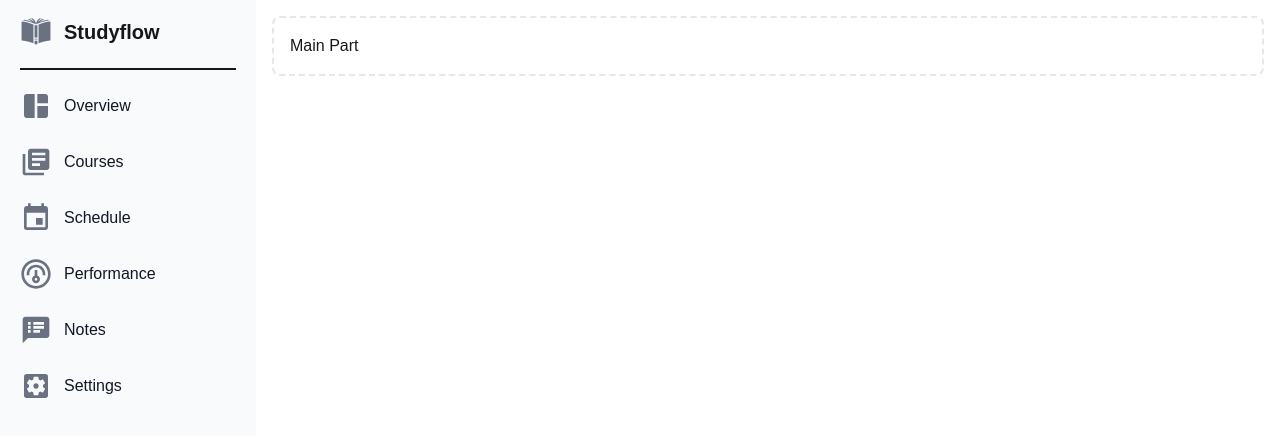
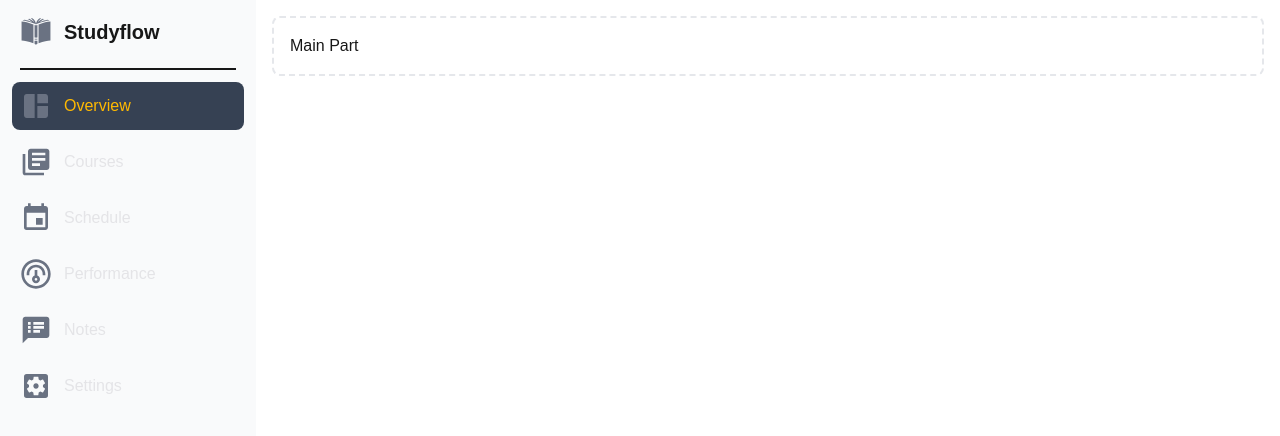
Before and after one commit to erfanbr/pp_learning-progress-tracker, a Next.js app: page / in a window 1280 px wide. Shown: the top 436 px of the page. Built offline with nearby package versions, Linux system fonts and the light colour scheme.

Commit message:
[Sidebar - active page effect]

```diff
--- a/app/NavBar.tsx
+++ b/app/NavBar.tsx
@@ -1,33 +1,41 @@
+'use client';
 import React from "react";
 import Link from "next/link";
 import {GiBookCover} from "react-icons/gi";
-import {MdLibraryBooks, MdSpaceDashboard, MdEvent, MdSpeakerNotes, MdSettingsApplications  } from "react-icons/md";
-import { CgPerformance } from "react-icons/cg";
-
+import {MdLibraryBooks, MdSpaceDashboard, MdEvent, MdSpeakerNotes, MdSettingsApplications} from "react-icons/md";
+import {CgPerformance} from "react-icons/cg";
+import {usePathname} from "next/navigation";
 
 
 export default function NavBar() {
-    const sideBarIconStyle = "w-8 h-8 text-gray-500 transition duration-75 dark:text-gray-400 group-hover:text-gray-900 dark:group-hover:text-white";
+    const currentPath = usePathname();
+    // console.log(currentPath);
+
+    const sideBarIconStyle = "w-8 h-8 text-gray-500 transition duration-75 dark:text-gray-400 group-hover:text-gray-900 dark:group-hover:text-white"
+
     const links = [
         {label: "Overview", href: "/", icon: <MdSpaceDashboard className={sideBarIconStyle}/>},
         {label: "Courses", href: "/courses", icon: <MdLibraryBooks className={sideBarIconStyle}/>},
-        {label: "Schedule", href: "/", icon: <MdEvent className={sideBarIconStyle}/>},
-        {label: "Performance", href: "/", icon: <CgPerformance className={sideBarIconStyle}/>},
-        {label: "Notes", href: "/", icon: <MdSpeakerNotes className={sideBarIconStyle}/>},
-        {label: "Settings", href: "/", icon: <MdSettingsApplications className={sideBarIconStyle}/>},
+        {label: "Schedule", href: "/schedule", icon: <MdEvent className={sideBarIconStyle}/>},
+        {label: "Performance", href: "/performance", icon: <CgPerformance className={sideBarIconStyle}/>},
+        {label: "Notes", href: "/notes", icon: <MdSpeakerNotes className={sideBarIconStyle}/>},
+        {label: "Settings", href: "/settings", icon: <MdSettingsApplications className={sideBarIconStyle}/>},
     ]
+
+
     return (
         <>
-            <button data-drawer-target="default-sidebar" data-drawer-toggle="default-sidebar"
-                    aria-controls="default-sidebar" type="button"
-                    className="inline-flex items-center p-2 mt-2 ms-3 text-sm text-gray-500 rounded-lg sm:hidden hover:bg-gray-100 focus:outline-none focus:ring-2 focus:ring-gray-200 dark:text-gray-400 dark:hover:bg-gray-700 dark:focus:ring-gray-600">
-                <span className="sr-only">Open sidebar</span>
-                <svg className="w-6 h-6" aria-hidden="true" fill="currentColor" viewBox="0 0 20 20"
-                     xmlns="http://www.w3.org/2000/svg">
-                    <path clip-rule="evenodd" fill-rule="evenodd"
-                          d="M2 4.75A.75.75 0 012.75 4h14.5a.75.75 0 010 1.5H2.75A.75.75 0 012 4.75zm0 10.5a.75.75 0 01.75-.75h7.5a.75.75 0 010 1.5h-7.5a.75.75 0 01-.75-.75zM2 10a.75.75 0 01.75-.75h14.5a.75.75 0 010 1.5H2.75A.75.75 0 012 10z"></path>
-                </svg>
-            </button>
+            {/*TODO: find a way to make button work in mobile version */}
+            {/*<button data-drawer-target="default-sidebar" data-drawer-toggle="default-sidebar"*/}
+            {/*        aria-controls="default-sidebar" type="button"*/}
+            {/*        className="inline-flex items-center p-2 mt-2 ms-3 text-sm text-gray-500 rounded-lg sm:hidden hover:bg-gray-100 focus:outline-none focus:ring-2 focus:ring-gray-200 dark:text-gray-400 dark:hover:bg-gray-700 dark:focus:ring-gray-600">*/}
+            {/*    <span className="sr-only">Open sidebar</span>*/}
+            {/*    <svg className="w-6 h-6" aria-hidden="true" fill="currentColor" viewBox="0 0 20 20"*/}
+            {/*         xmlns="http://www.w3.org/2000/svg">*/}
+            {/*        <path clip-rule="evenodd" fill-rule="evenodd"*/}
+            {/*              d="M2 4.75A.75.75 0 012.75 4h14.5a.75.75 0 010 1.5H2.75A.75.75 0 012 4.75zm0 10.5a.75.75 0 01.75-.75h7.5a.75.75 0 010 1.5h-7.5a.75.75 0 01-.75-.75zM2 10a.75.75 0 01.75-.75h14.5a.75.75 0 010 1.5H2.75A.75.75 0 012 10z"></path>*/}
+            {/*    </svg>*/}
+            {/*</button>*/}
 
 
             <aside id="default-sidebar"
@@ -46,9 +54,12 @@ export default function NavBar() {
                     <ul className="space-y-2 font-medium">
                         {links.map(link => (
                             <Link key={link.href} href={link.href}
-                                  className="flex items-center p-2 text-gray-900 rounded-lg dark:text-white hover:bg-gray-100 dark:hover:bg-gray-700 group">
+                                // className="flex items-center p-2 text-gray-900 rounded-lg dark:text-white hover:bg-gray-100 dark:hover:bg-gray-700 group">
+                                  className={`flex items-center p-2 text-gray-900 rounded-lg dark:text-white hover:bg-gray-100 dark:hover:bg-gray-700 group
+                                  ${link.href === currentPath ? 'bg-gray-700' : 'null'}`}>
                                 {link.icon}
-                                <span className="ms-3">{link.label}</span>
+                                <span
+                                    className={`ms-3 ${link.href === currentPath ? 'text-amber-400' : 'text-zinc-200'}`}>{link.label}</span>
                             </Link>
 
                         ))}
```
